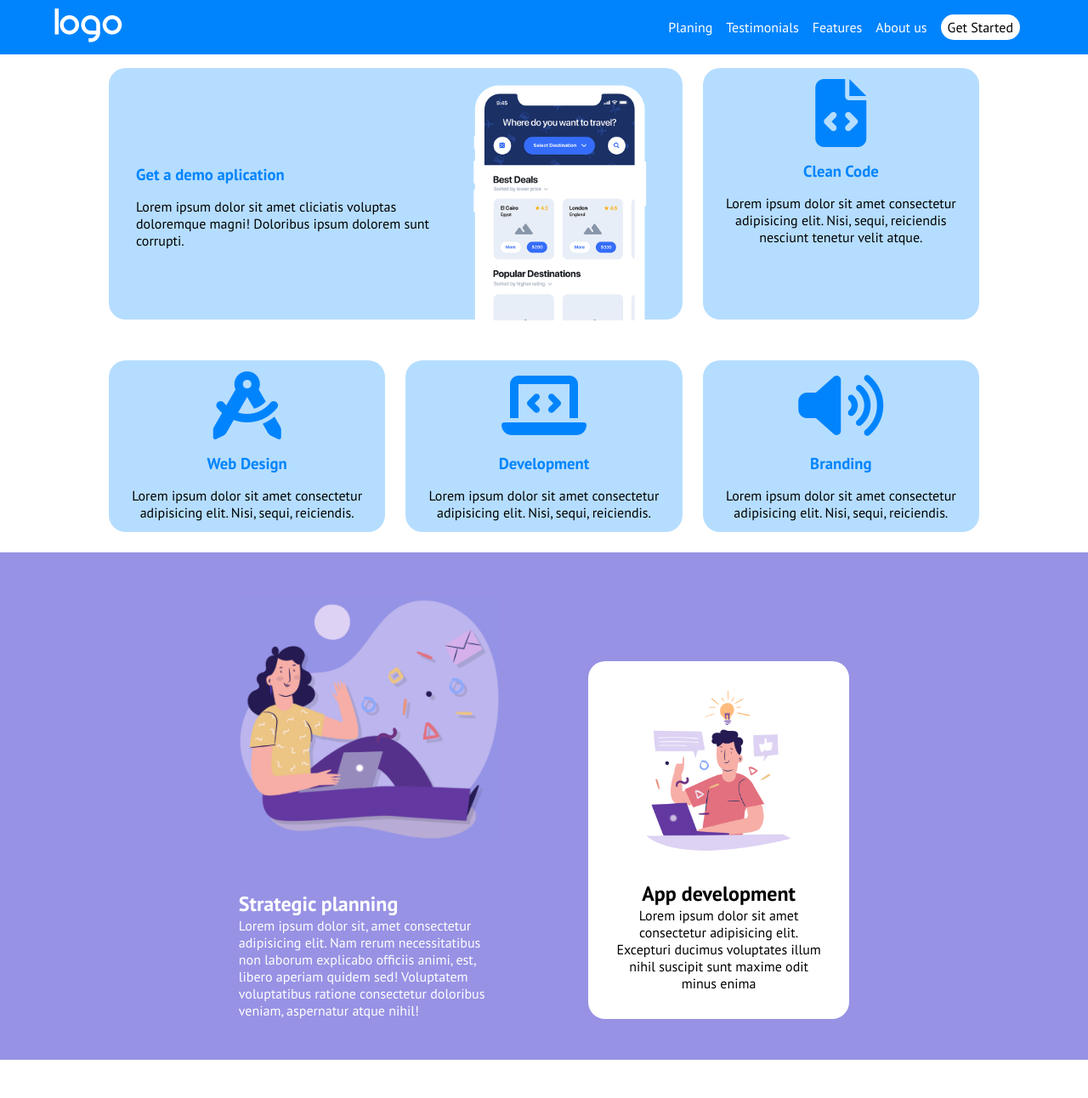
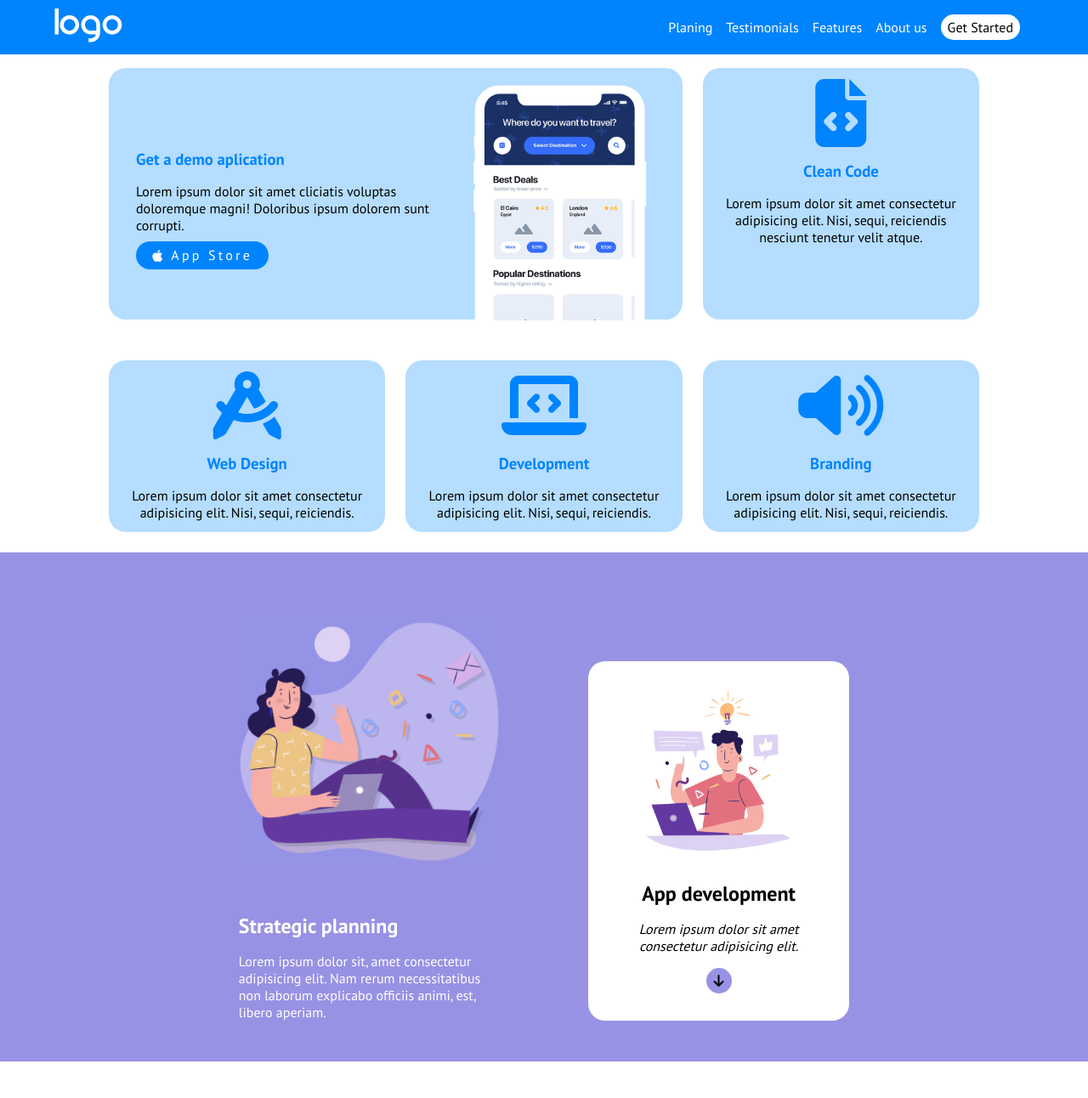
Before and after one commit to luishs0/htmlcss-responsive-layout, a plain HTML site: page index.html in a window 1280 px wide. Shown: the top 1292 px of the page at 85% size. Drawn offline with Linux system fonts and the light colour scheme.

Commit message:
detagli section 2

```diff
--- a/css/style.css
+++ b/css/style.css
@@ -148,6 +148,19 @@ main {
     padding-bottom: 0;
 }
 
+.card-text p {
+    margin-bottom: 1rem;
+}
+
+.card-text a {
+    color: white;
+    text-decoration: none;
+    background-color: #0084fd;
+    padding: .4rem 1.2rem;
+    border-radius: 20px;
+    letter-spacing: .2rem;
+}
+
 .why-us .card1-img {
     width: 80%;
     margin-bottom: -.3rem;
@@ -227,9 +240,32 @@ main {
     margin-bottom: 3.5rem;
 }
 
+.card1-2-text h2, .card2-2 h2, .card2-2 p {
+    margin-bottom: 1rem;
+}
+
+.card2-2 a i {
+    color: black;
+    background-color: #9792e4;
+    border-radius: 50%;
+    width: 30px;
+    height: 30px;
+    vertical-align: middle;
+    line-height: 30px;
+}
+
+
 @media screen and (max-width: 768px) {
     .card1-2 {
         margin-bottom: 3rem;
+    }
+
+}
+
+@media screen and (min-width: 768px) {
+    .section2-container {
+        width: 100%;
+        justify-content: center;
     }
 }
 
--- a/index.html
+++ b/index.html
@@ -58,7 +58,9 @@
 
                         <h3>Get a demo aplication</h3>
 
-                        Lorem ipsum dolor sit amet cliciatis voluptas doloremque magni! Doloribus ipsum dolorem sunt corrupti.
+                        <p>Lorem ipsum dolor sit amet cliciatis voluptas doloremque magni! Doloribus ipsum dolorem sunt corrupti.</p>
+
+                        <a href=""> <i class="fa-brands fa-apple"></i> App Store</a>
                     </div>
 
 
@@ -147,7 +149,7 @@
                     <div class="card1-2-text">
 
                         <h2>Strategic planning</h2>
-                        <p>Lorem ipsum dolor sit, amet consectetur adipisicing elit. Nam rerum necessitatibus non laborum explicabo officiis animi, est, libero aperiam quidem sed! Voluptatem voluptatibus ratione consectetur doloribus veniam, aspernatur atque nihil!</p>
+                        <p>Lorem ipsum dolor sit, amet consectetur adipisicing elit. Nam rerum necessitatibus non laborum explicabo officiis animi, est, libero aperiam.</p>
                     </div>
 
                 </div>
@@ -156,7 +158,8 @@
                 <div class="card2-2">
                     <img src="img/planning2.png" alt="">
                     <h2>App development</h2>
-                    <p>Lorem ipsum dolor sit amet consectetur adipisicing elit. Excepturi ducimus voluptates illum nihil suscipit sunt maxime odit minus enima </p>
+                    <p><em>Lorem ipsum dolor sit amet consectetur adipisicing elit.</em> </p>
+                    <a href=""> <i class="fa-solid fa-arrow-down"></i> </a>
                 </div>
             </div>
         </section>
```
